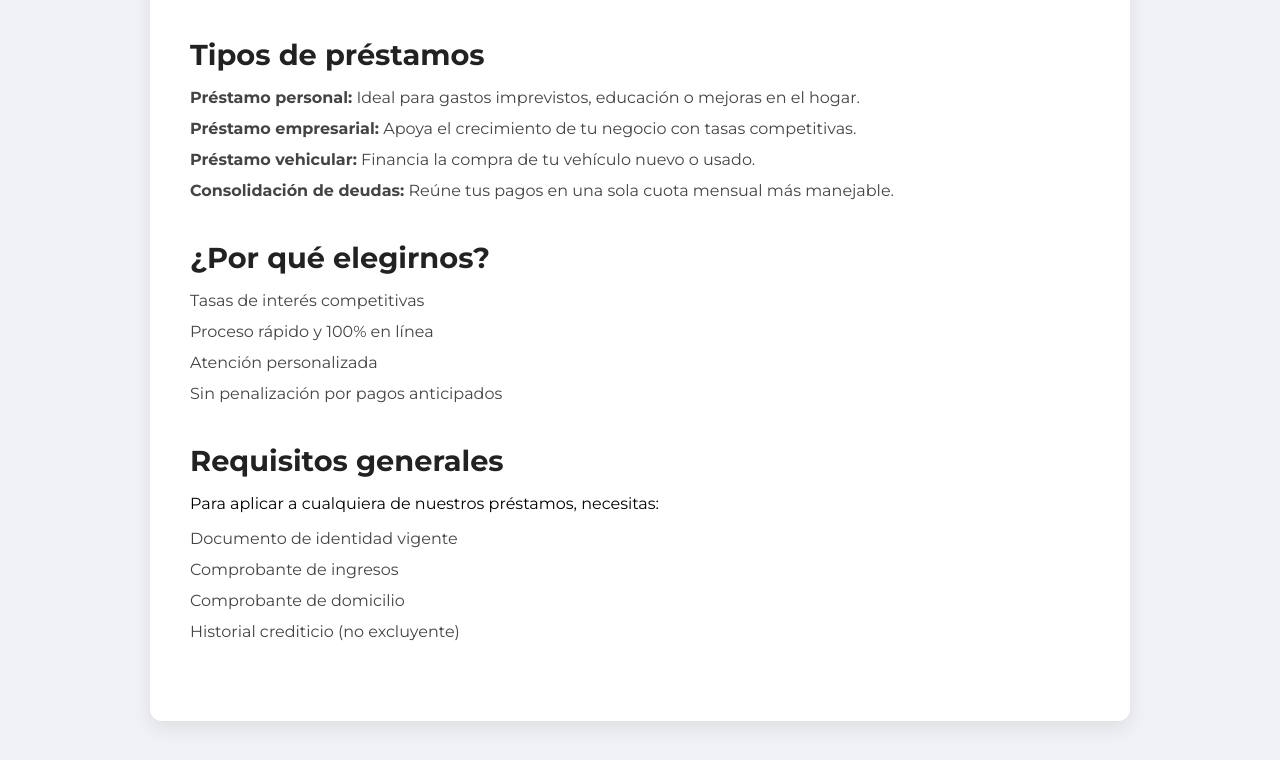
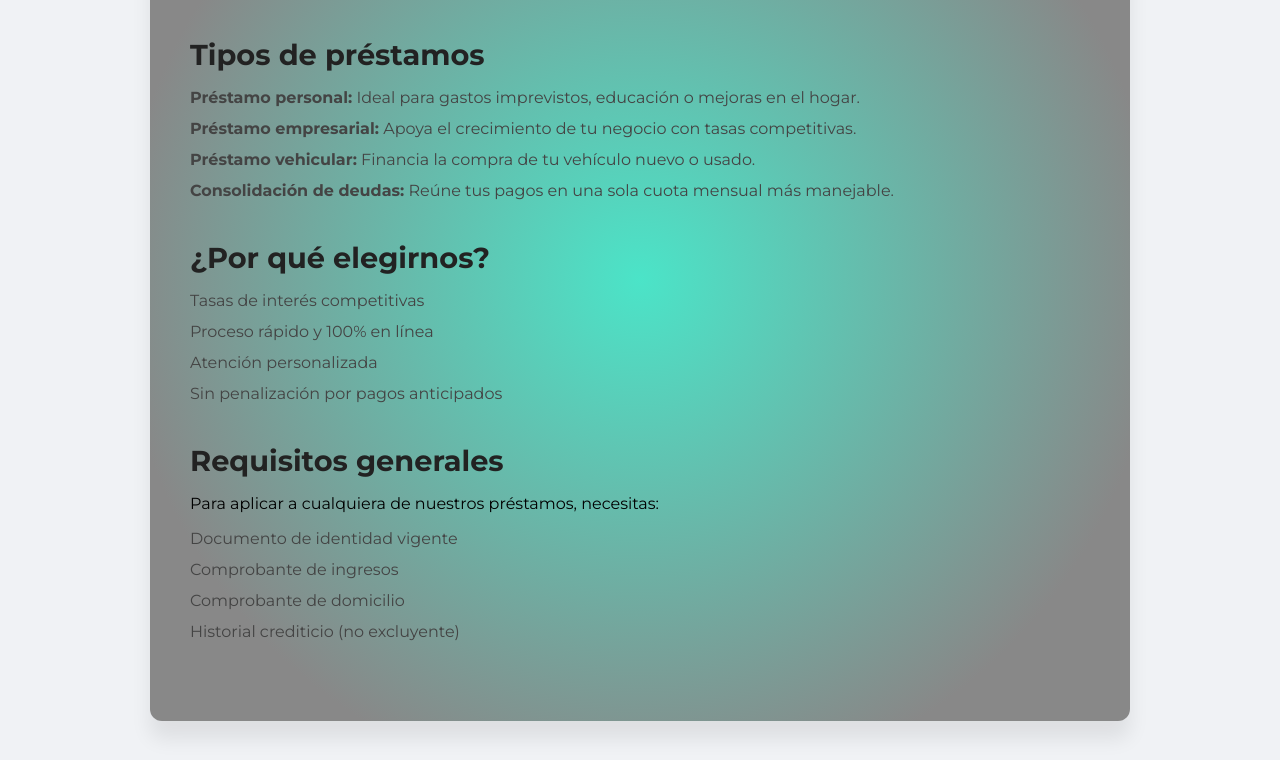
Before and after one commit to Swxblet/Calculadora-prestamos, a plain HTML site: page HTMLFiles/loansInfo.html in a window 1280 px wide. Shown: the part 210-970 px from the top of the page. Drawn offline with Linux system fonts and the light colour scheme.

Commit message:
Versión final

```diff
--- a/CSSFiles/aboutUsStyle.css
+++ b/CSSFiles/aboutUsStyle.css
@@ -94,6 +94,7 @@
     padding: 30px;
     border-radius: 12px;
     box-shadow: 0 4px 12px rgba(0,0,0,0.08);
+    background-image: linear-gradient(to bottom, #4be4c8 0%, #385898 74%);
 }
 
 .aboutUsSection:nth-child(even) {
--- a/CSSFiles/loansInfoStyles.css
+++ b/CSSFiles/loansInfoStyles.css
@@ -77,8 +77,9 @@ main {
     margin: 3rem auto;
     background-color: #ffffff;
     padding: 2.5rem;
-    box-shadow: 0 8px 20px rgba(0,0,0,0.08);
+    box-shadow: 0 18px 20px rgba(0,0,0,0.08);
     border-radius: 12px;
+    background-image: radial-gradient(circle, #4be4c8 0%, #888 79%);
 }
 
 .hero, .loan-types, .benefits, .requirements {
```
